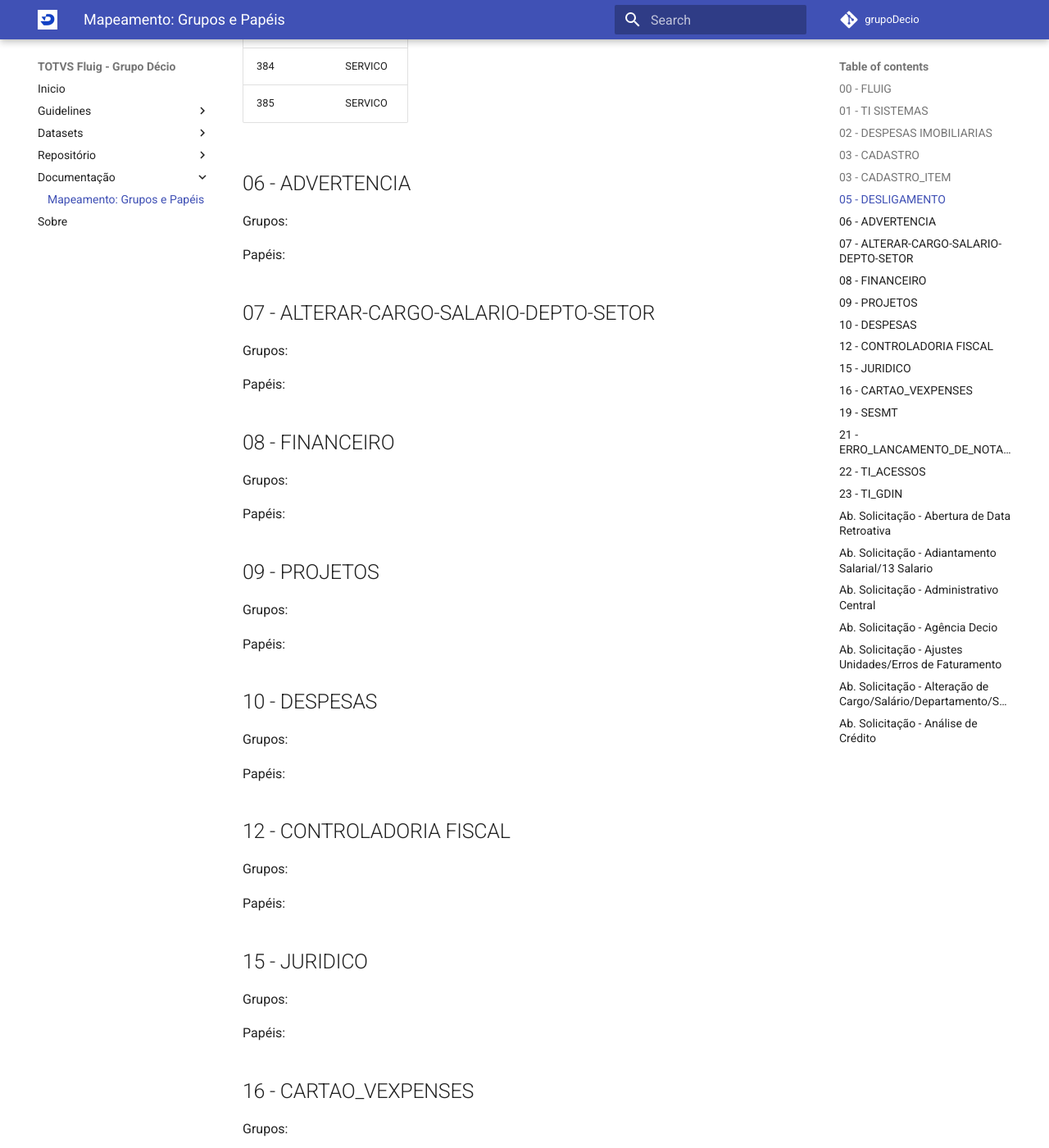
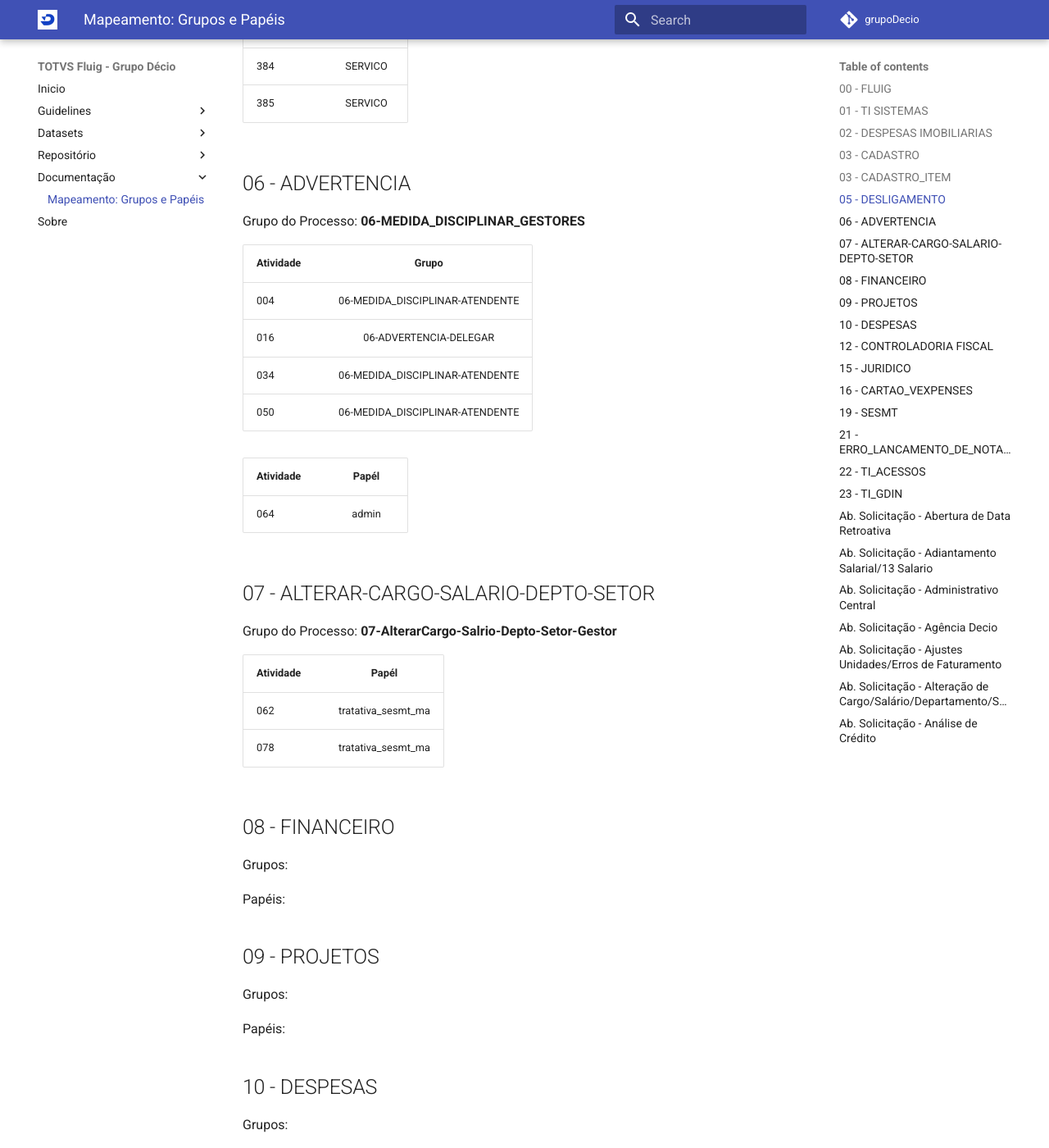
Before and after one commit to grupoDecio/docs, an MkDocs documentation site: the page built from docs/documentacao/mapeamento_grupos-papeis.md, in a window 1280 px wide and 1400 px high, scrolled down 1983 px. Shown: the whole window at 82% size. Built offline with MkDocs 1.6.1 and Material for MkDocs 9.7.7, drawn with Linux system fonts in a browser that asks for light colours; comment, search, counter and statistics services are not loaded.

Commit message:
update: Grupos e Papeis 00 -> 07

```diff
--- a/docs/documentacao/mapeamento_grupos-papeis.md
+++ b/docs/documentacao/mapeamento_grupos-papeis.md
@@ -63,15 +63,27 @@ Papéis: **tratativa_analise_de_credito**, **tratativa_ti**, **tratativa_sesmt_m
 
 ## 06 - ADVERTENCIA
 
-Grupos:
+Grupo do Processo: **06-MEDIDA_DISCIPLINAR_GESTORES**
 
-Papéis:
+| Atividade |              Grupo              |
+| --------- | :-----------------------------: |
+| 004       | 06-MEDIDA_DISCIPLINAR-ATENDENTE |
+| 016       |     06-ADVERTENCIA-DELEGAR      |
+| 034       | 06-MEDIDA_DISCIPLINAR-ATENDENTE |
+| 050       | 06-MEDIDA_DISCIPLINAR-ATENDENTE |
+
+| Atividade | Papél |
+| --------- | :---: |
+| 064       | admin |
 
 ## 07 - ALTERAR-CARGO-SALARIO-DEPTO-SETOR
 
-Grupos:
+Grupo do Processo: **07-AlterarCargo-Salrio-Depto-Setor-Gestor**
 
-Papéis:
+| Atividade |       Papél        |
+| --------- | :----------------: |
+| 062       | tratativa_sesmt_ma |
+| 078       | tratativa_sesmt_ma |
 
 ## 08 - FINANCEIRO
 
```
